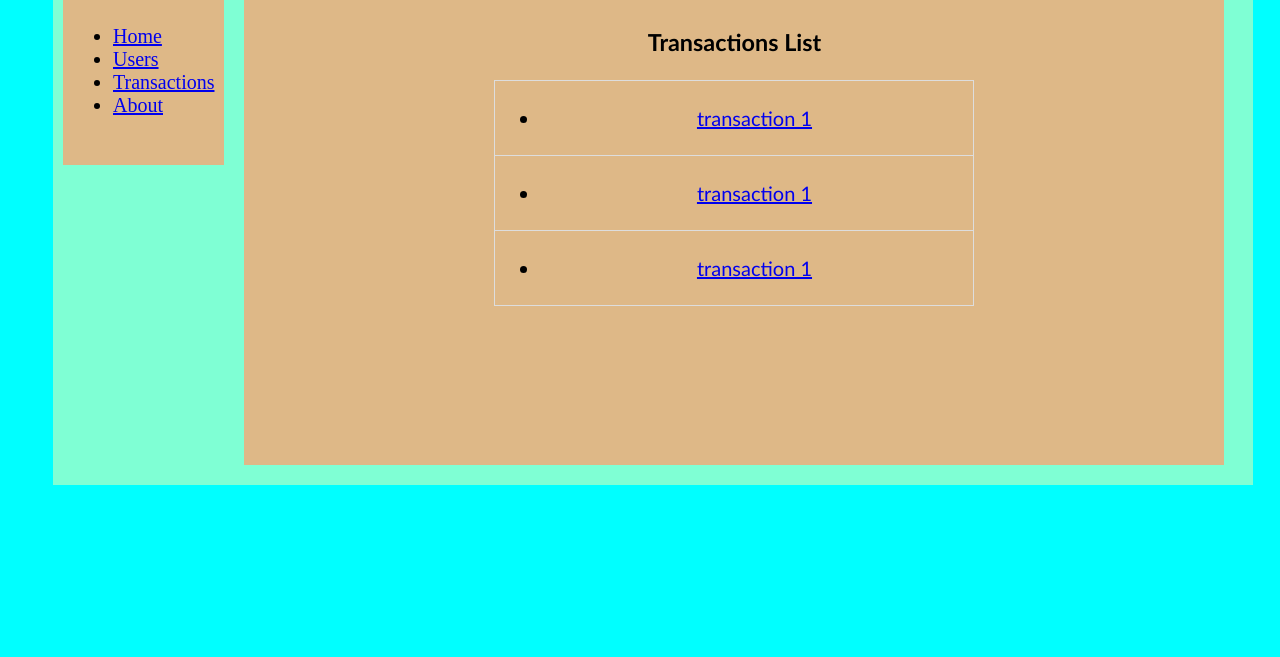
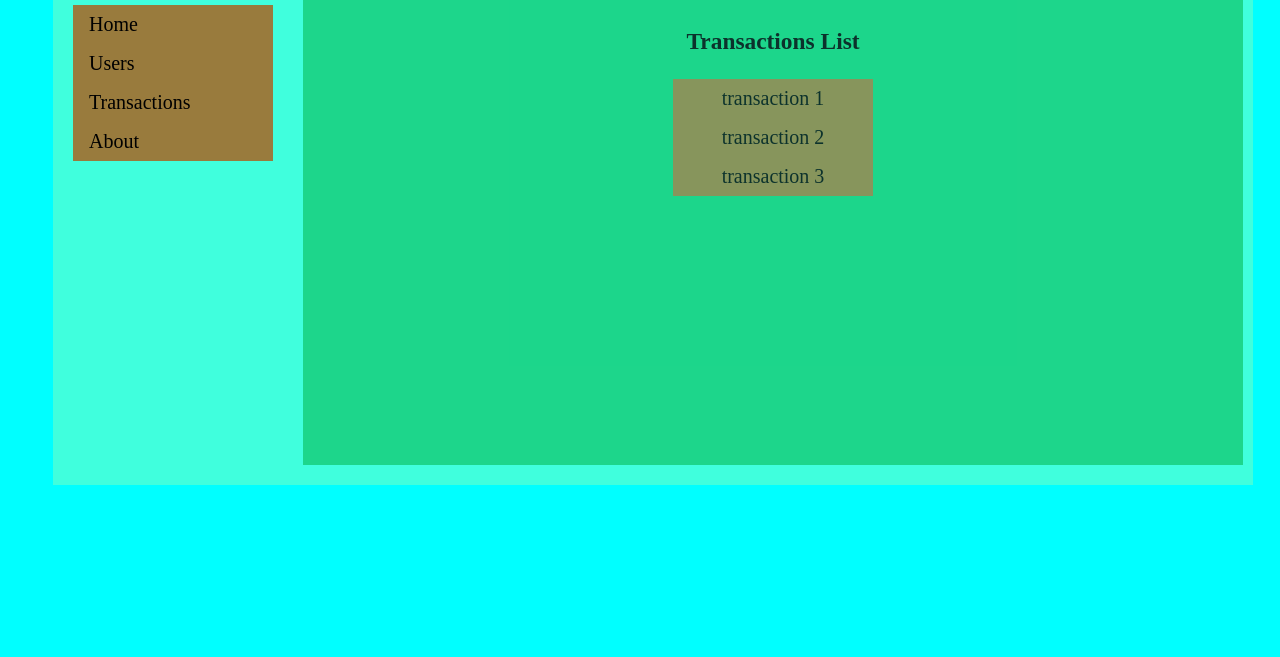
Before and after one commit to 72Roman/webprogbase-lab1, a plain HTML site: page transactions.html in a window 1280 px wide. Shown: the part 143-800 px from the top of the page. Drawn offline with Linux system fonts and the light colour scheme.

Commit message:
added new colors

```diff
--- a/stylesheets/style.css
+++ b/stylesheets/style.css
@@ -11,16 +11,15 @@ body {
 	width: 1200px;
 	margin-left: 45px;
 }
-
 .content {
 	display: flex;
-	background-color: aquamarine;
+	background-color: #40FFDD;
 	flex-direction: row;
 	height: 500px;
 
 }
 .title {
-	background-color: red;
+	background-color: #FF6C00;
 	height: 100px;
 	font-size: 40px;
 	opacity: 0.9;
@@ -28,14 +27,15 @@ body {
 	padding: 10px
 }
 .content > div {
-	background-color: burlywood;
 	margin: 10px;
 	padding: 10px;
 }
 .description {
+	background-color: #14CC77;
 	font-size: 20px;
 	height: 450px;
 	width: 80%;
+	opacity: 0.8
 }
 #indexDescription {
 	text-align: center
@@ -82,12 +82,28 @@ th{
 }
 
 /* ------ Transaction Page Style ------ */
-#transactionsTable{
-	align-self: center;
-	text-align: center;
-	width: 50%;
-}
 #transactionsList {
 	display: flex;
 	flex-direction: column;
+	list-style-type: none;
+	text-align: center;
 }
+ul {
+	list-style-type: none;
+	align-self: center;
+    margin: 0;
+	padding: 0;
+	width: 200px;
+    background-color: #997B3D
+}
+li a {
+	display: block;
+	padding: 8px 16px;
+	color: #000;
+	text-decoration: none;
+
+}
+li a:hover {
+	background-color: rgb(160, 133, 133);
+    color: white;
+}
--- a/transactions.html
+++ b/transactions.html
@@ -25,34 +25,12 @@
 				</ul>
 			</div>
 			<div class="description" id="transactionsList">
-				<table id="transactionsTable">
-					<caption>
-						<h3>Transactions List</h3>
-					</caption>
-					<tr>
-						<td>
-							<ul>
-								<li><a href="transactions/1.html">transaction 1</a></li>
-							</ul>
-						</td>
-					</tr>
-					<tr>
-						<td>
-							<ul>
-								<li><a href="transactions/1.html">transaction 1</a></li>
-							</ul>
-						</td>
-					</tr>
-
-					<tr>
-						<td>
-							<ul>
-								<li><a href="transactions/1.html">transaction 1</a></li>
-							</ul>
-						</td>
-					</tr>
-
-				</table>
+				<h3>Transactions List</h3>
+				<ul>
+					<li><a href="transactions/1.html">transaction 1</a></li>
+					<li><a href="transactions/2.html">transaction 2</a></li>
+					<li><a href="transactions/3.html">transaction 3</a></li>
+				</ul>
 
 
 			</div>
```
